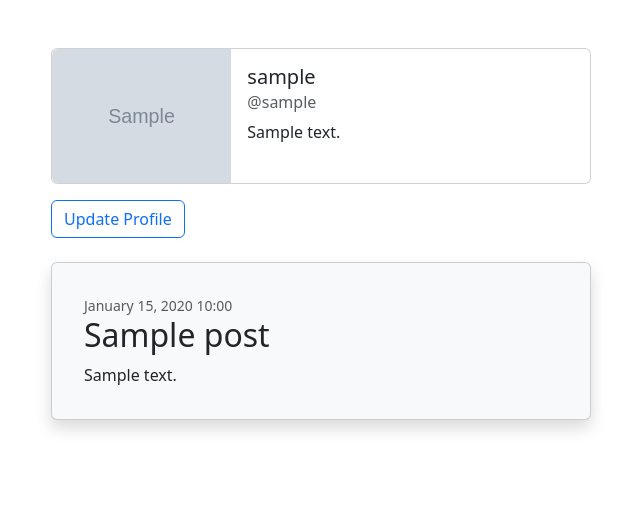
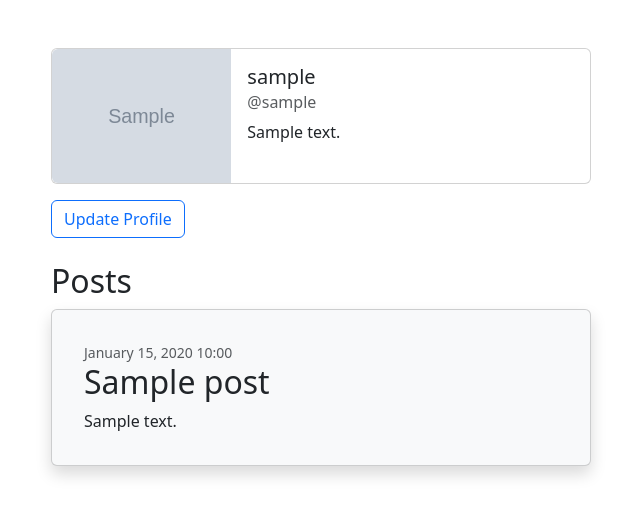
Before and after one commit to LionelMv/TradersIn, a Django app: page /user/profile/1/ in a window 1280 px wide. Shown: the part 56-572 px from the top of the page, without its empty margins (31-671 px from the left). Run offline with Django 5.2, Linux system fonts and the light colour scheme; a user stored in the database is signed in; tables that the repository leaves empty hold one stand-in row (values such as "Sample post"); grey boxes marked "Sample" are stand-in pictures.

Commit message:
feat: Add a h2 tag to show start of Posts
Added a h2 tag to separate the user profile part with their posts.

```diff
--- a/user/templates/user/profile.html
+++ b/user/templates/user/profile.html
@@ -19,6 +19,7 @@
     <a href="{% url 'user:update_user' %}" class="btn btn-outline-primary">Update Profile</a>
     <br><br>
     {% if posts %}
+        <h2>Posts</h2>
         {% for post in posts %}
             <!-- User posts-->
             <div class="card mb-4 shadow p-3 mb-5 bg-body-tertiary rounded" style="max-width: 540px;">
```
